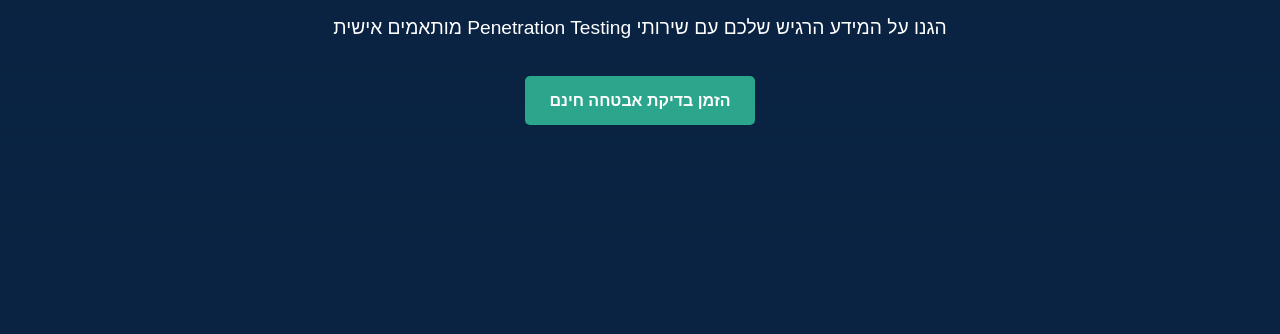
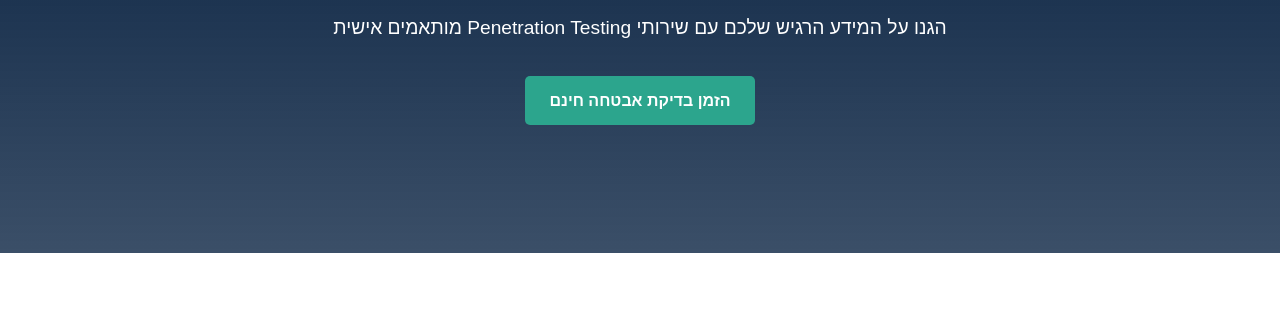
Before and after one commit to AdiYd/SecurePulse, a plain HTML site: page index.html in a window 1280 px wide. Shown: the part 280-614 px from the top of the page. Drawn offline with Linux system fonts and the light colour scheme.

Commit message:
style.css

```diff
--- a/style.css
+++ b/style.css
@@ -32,7 +32,7 @@
     font-family: 'Heebo', Arial, sans-serif;
     line-height: 1.6;
     color: var(--text-color);
-    background-color: #0a2342;
+    background-color: #ffffff;
     direction: rtl;
     padding-top: 60px;
 }
```
